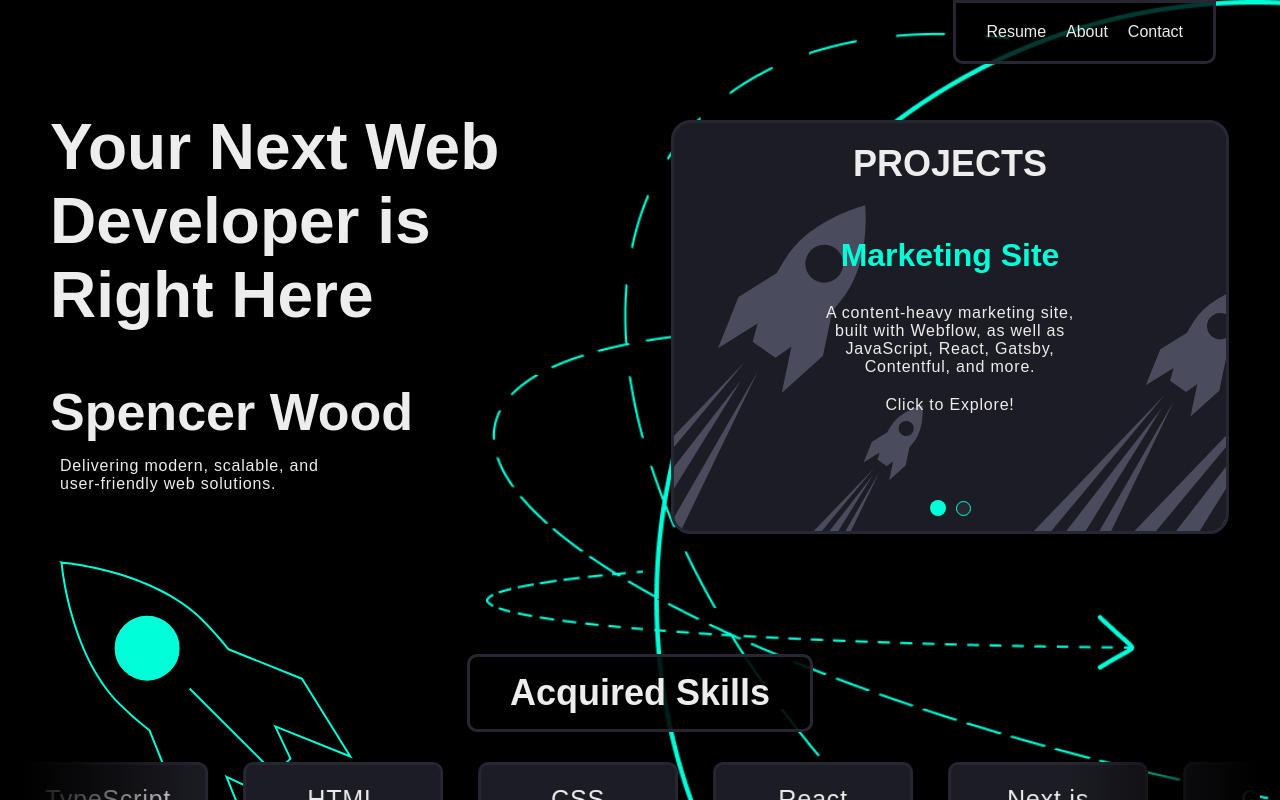
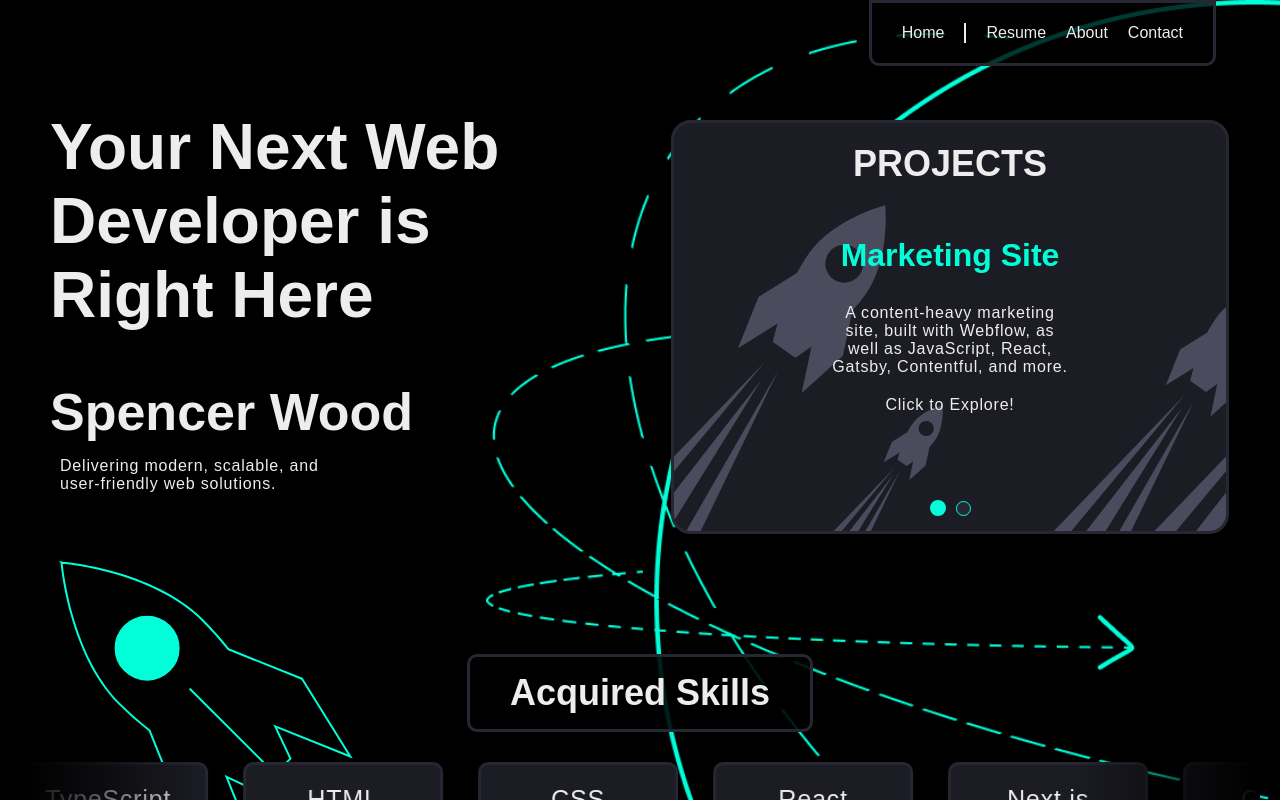
Before and after one commit to Astrospence/portfolio-2025, a Next.js app: page / in a window 1280 px wide. Shown: the top 800 px of the page. Built offline with nearby package versions, Linux system fonts and the light colour scheme.

Commit message:
implemented next links

```diff
--- a/src/app/about.js
+++ b/src/app/about.js
@@ -1,6 +1,7 @@
 import React from 'react'
 import styles from './about.module.css'
 import Image from 'next/image'
+import Link from 'next/link'
 import headshot from '../../public/SpencerHeadshot.svg'
 
 export default function About () {
@@ -13,7 +14,7 @@ export default function About () {
         <h3 className={styles.aboutHeading}>About Spencer</h3>
         <p className={styles.aboutBody}>I am a Web Developer passionate about tackling challenges and continuous growth. My skills enable me to perform well as a Front End, Back End, or Full Stack Developer. My professional history proves that I can learn just about anything and I become proficient very quickly. I continuosly use this skill of learning to improve myself as a Developer and to offer more for my clients.</p>
 
-        <p className={styles.aboutBody}>As a graduate from Bloom Institute of Technology (formerly known as Lambda School), and with my years of work experience as a Full Stack Web Developer, I am confident that I can deliver quality web solutions. Feel free to check out my <span className={styles.highlighted}><a>Resume</a></span> or my growing <span className={styles.highlighted}><a>Portfolio.</a></span></p>
+        <p className={styles.aboutBody}>As a graduate from Bloom Institute of Technology (formerly known as Lambda School), and with my years of work experience as a Full Stack Web Developer, I am confident that I can deliver quality web solutions. Feel free to check out my <span className={styles.highlighted}><Link href='/resume.pdf' target='_blank' rel='noopener noreferrer'>Resume</Link></span> or my growing Portfolio here on this site.</p>
       </div>
     </div>
   )
--- a/src/app/header.js
+++ b/src/app/header.js
@@ -1,4 +1,5 @@
 import styles from './header.module.css'
+import Link from 'next/link'
 
 export default function Header () {
   return (
@@ -12,12 +13,40 @@ export default function Header () {
       </div>*/}
       <div className={styles.nav}>
         <nav className={styles.links}>
-          <a className={styles.indLinks} href='/resume.pdf'>Resume</a>
-          <a className={styles.indLinks} href='#about'>About</a>
-          <a className={styles.indLinks} href='/contact'>Contact</a>
-          {/*<div className={styles.linkSeparator}></div>
+          <Link
+            className={styles.indLinks}
+            href='/'
+          >
+            Home
+          </Link>
+          <div className={styles.linkSeparator}></div>
+
+          <Link
+            className={styles.indLinks}
+            href='/resume.pdf'
+            target='_blank'
+          >
+            Resume
+          </Link>
+
+          <Link
+            className={styles.indLinks}
+            href='/#about'
+          >
+            About
+          </Link>
+
+          <Link
+            className={styles.indLinks}
+            href='/contact'
+          >
+            Contact
+          </Link>
+
+          {/*
           <a className={styles.indLinks}><button>Desktop Components</button></a>
-          <a className={styles.indLinks}><button>Mobile Components</button></a>*/}
+          <a className={styles.indLinks}><button>Mobile Components</button></a>
+          */}
         </nav>
       </div>
     </div>
--- a/src/app/slider.js
+++ b/src/app/slider.js
@@ -2,18 +2,25 @@ import React, { useState, useEffect, useRef } from 'react'
 import { useSwipeable } from 'react-swipeable'
 import styles from './slider.module.css'
 import Image from 'next/image'
+import Link from 'next/link'
 import grayRocket from '../../public/grayRocket.svg'
 
 const slides = [
   {
     id: Math.random(),
     title: 'Marketing Site',
-    description: 'A content-heavy marketing site, built with Webflow, as well as JavaScript, React, Gatsby, Contentful, and more.'
+    description: 'A content-heavy marketing site, built with Webflow, as well as JavaScript, React, Gatsby, Contentful, and more.',
+    target: '',
+    href: '',
+    rel: '',
   },
   {
     id: Math.random(),
     title: 'Tic Tac Toe',
-    description: 'A playable Tic Tac Toe game, built with JavaScript, React, and Next.js.'
+    description: 'A playable Tic Tac Toe game, built with JavaScript, React, and Next.js.',
+    target: '_blank',
+    href: 'https://tic-tac-toe-react-ez58fa1g5-spencerwooddevs-projects.vercel.app/',
+    rel: 'noopener noreferrer',
   },
 ]
 
@@ -81,7 +88,14 @@ export default function Slider () {
 
       <div className={styles.slidesContainer} style={{ transform: `translateX(-${current * 100}%)` }}>
         {slides.map((slide) => (
-          <div className={styles.slide} key={slide.id}>
+          <Link
+            className={styles.linkBlock}
+            key={slide.id}
+            href={slide.href}
+            target={slide.target}
+            rel={slide.rel}
+          >
+              <div className={styles.slide}>
                 <Image ref={animationRef} className={shouldAnimate ? styles.animate1 : styles.rocket1} src={grayRocket} alt='rocket blasting off' />
                 <Image ref={animationRef} className={shouldAnimate ? styles.animate2 : styles.rocket2} src={grayRocket} alt='rocket blasting off' />
                 <Image ref={animationRef} className={shouldAnimate ? styles.animate3 : styles.rocket3} src={grayRocket} alt='rocket blasting off' />
@@ -89,6 +103,7 @@ export default function Slider () {
                 <p>{slide.description}</p>
                 <p>Click to Explore!</p>
               </div>
+          </Link>
         ))}
       </div>
 
--- a/src/app/slider.module.css
+++ b/src/app/slider.module.css
@@ -8,6 +8,12 @@
   border: 3px solid var(--tileHover);
   transition: all 0.3s;
   animation: fadeIn 1s linear;
+}
+
+.linkBlock {
+  display: block;
+  width: max-content;
+  position: relative;
 }
 
 .projectsHeading {
@@ -38,7 +44,8 @@
   border-radius: 10px;
 }
 
-.slide {
+.slide,
+.linkBlock {
   min-width: 100%;
   height: 300px;
   display: flex;
```
Also changed, not shown: src/app/contact/page.js (+7 -6 lines). Lines whose indentation alone changed are shown as unchanged.
